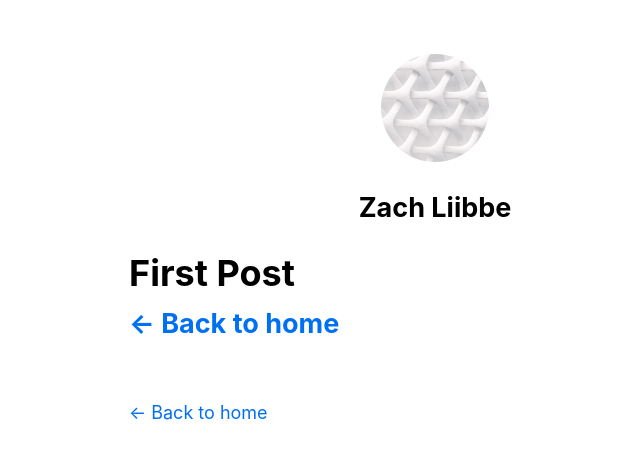
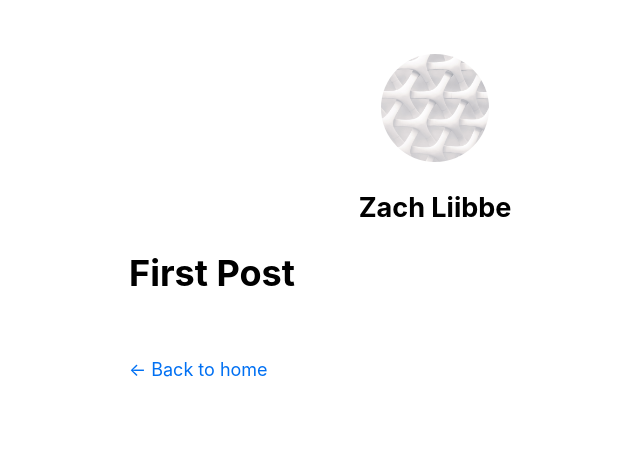
Before and after one commit to zliibbe/next.js-tutorial, a Next.js app: page /posts/first-post in a window 1280 px wide. Shown: the top 458 px of the page, without its empty margins (205-845 px from the left). Built offline with nearby package versions, Linux system fonts and the light colour scheme.

Commit message:
Update first-post so heading is not doubled after adding layout

```diff
--- a/pages/posts/first-post.js
+++ b/pages/posts/first-post.js
@@ -10,9 +10,9 @@ export default function FirstPost() {
       </Head>
 
       <h1>First Post</h1>
-      <h2>
+      {/* <h2>
         <Link href="/">← Back to home</Link>
-      </h2>
+      </h2> */}
     </Layout>
   );
 }
```
